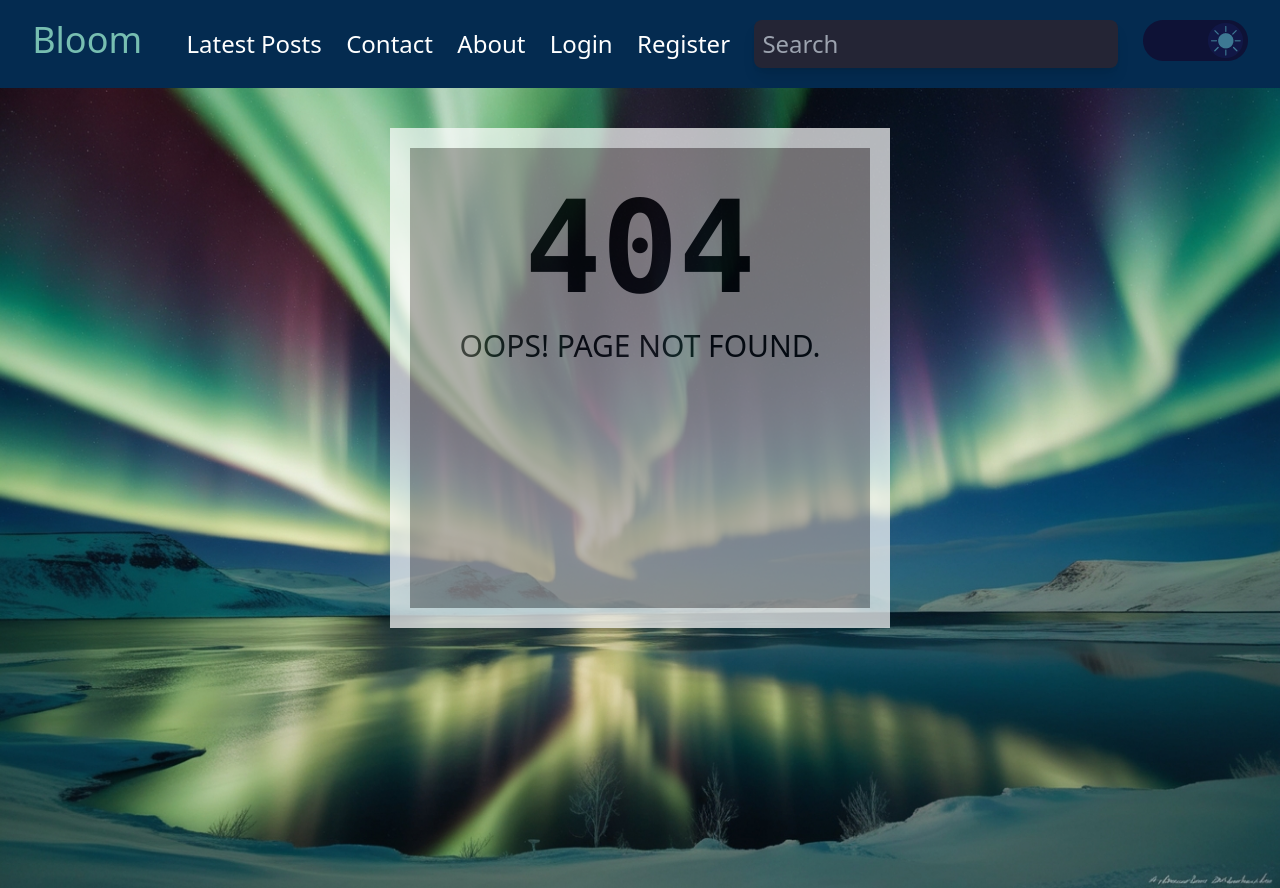
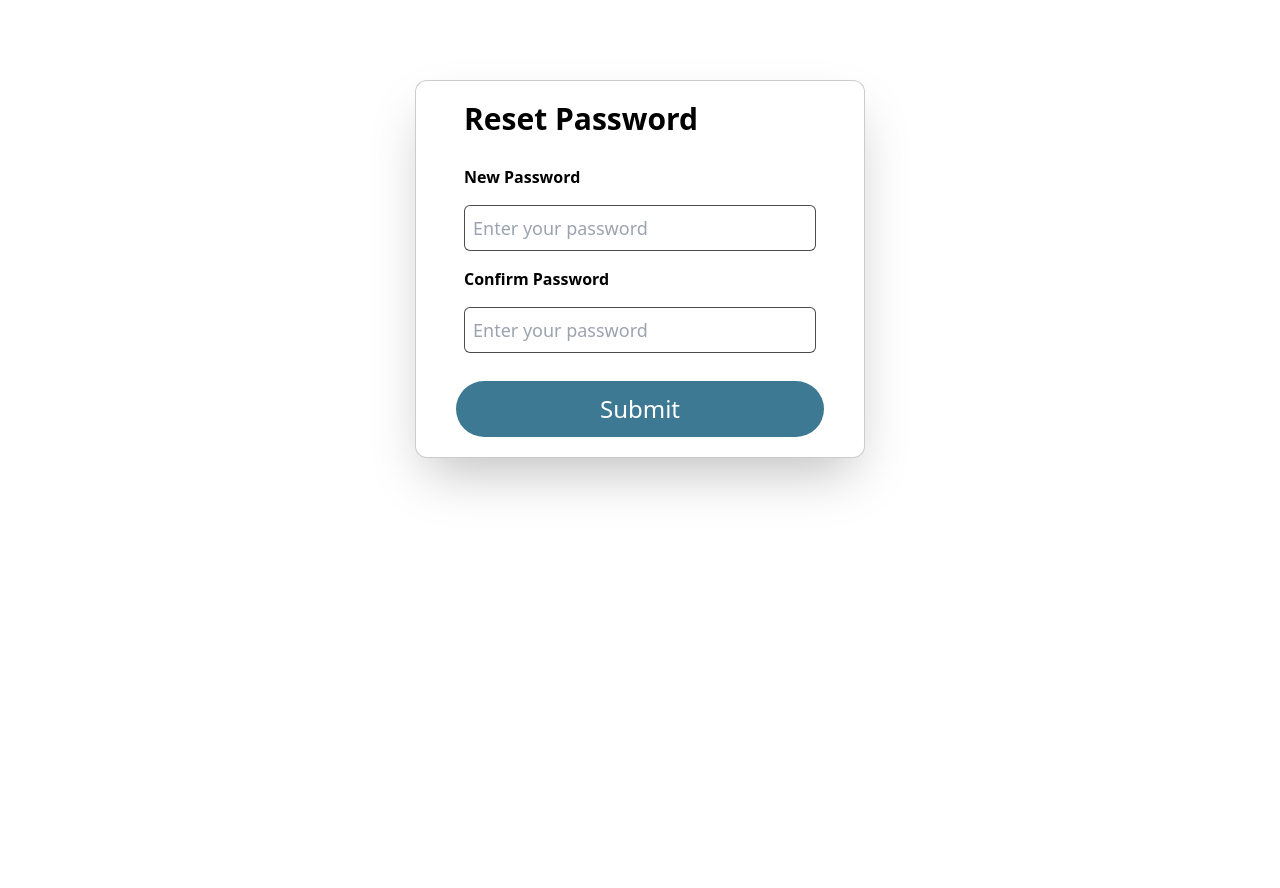
Before and after one commit to ZION4500/Bloom, a React (Vite) app: page /resetpassword/1 in a window 1280 px wide. Before the commit this address had no page. After the commit the page ends 800 px from the top, so only its background shows below. Built offline with nearby package versions, Linux system fonts and the light colour scheme.

Commit message:
doiing forgot password

```diff
--- a/src/App.jsx
+++ b/src/App.jsx
@@ -24,7 +24,7 @@ function App() {
             <Route path="/register" element={<Register />} />
             <Route path="/forgot" element={<Forgot />} />
             <Route path="/updatepassword" element={<UpdatePassword />} />
-            <Route path="/resetpassword" element={<ResetPassword />} />
+            <Route path="/resetpassword/:token" element={<ResetPassword />} />
             <Route path="*" element={<Error />} />
           </Route>
         </Routes>
--- a/src/components/ResetPassword.jsx
+++ b/src/components/ResetPassword.jsx
@@ -1,10 +1,37 @@
+import { useParams } from "react-router-dom";
+import axios from "axios";
+import { useState } from "react";
+
 export default function ResetPassword() {
+    const [password, setPassword] = useState("");
+    const [confirmPassword, setConfirmPassword] = useState("");
+    const { token } = useParams();
+
+
+    function submit(event) {
+        console.log(token)
+        if (password === confirmPassword) {
+            axios({
+                method: 'put',
+                url: `https://finaki-backend.onrender.com/api/v1/auth/password/reset/${token}`,
+                data: {
+                    password: password
+                }
+            })
+            event.preventDefault()
+        } else {
+            alert("Passwords do not match");
+            event.preventDefault();
+        }
+        event.preventDefault()
+    }
     return (
         <main className="m-20 flex justify-center">
             <form
                 method="post"
                 id="login"
                 className="flex flex-col bg-white shadow-2xl px-10 py-5 border-black border-[1px] border-opacity-20 rounded-xl w-[450px] h-fit"
+                onSubmit={(e) => submit(e)}
             >
                 <p className="mx-2 mb-5 font-semibold text-3xl">Reset Password</p>
                 <label htmlFor="password" className="m-2 font-semibold">
@@ -17,6 +44,8 @@ export default function ResetPassword() {
                     className="p-2 border-black border-[1px] border-opacity-70 rounded-md text-lg focus:outline-none focus:border-opacity-50 m-2"
                     placeholder="Enter your password"
                     required
+                    value={password}
+                    onChange={(e) => setPassword(e.target.value)}
                 />
                 <label htmlFor="password" className="m-2 font-semibold">
                     Confirm Password
@@ -24,11 +53,14 @@ export default function ResetPassword() {
                 <input
                     type="password"
                     name="password"
-                    id="password"
+                    id="confirmPassword"
                     className="p-2 border-black border-[1px] border-opacity-70 rounded-md text-lg focus:outline-none focus:border-opacity-50 m-2"
                     placeholder="Enter your password"
                     required
+                    value={confirmPassword}
+                    onChange={(e) => setConfirmPassword(e.target.value)}
                 />
+                <input type="submit" value="Submit" className="mt-5  bg-[#3D7993] p-3  text-center text-2xl text-white rounded-full cursor-pointer" />
             </form>
         </main>
     );
```
